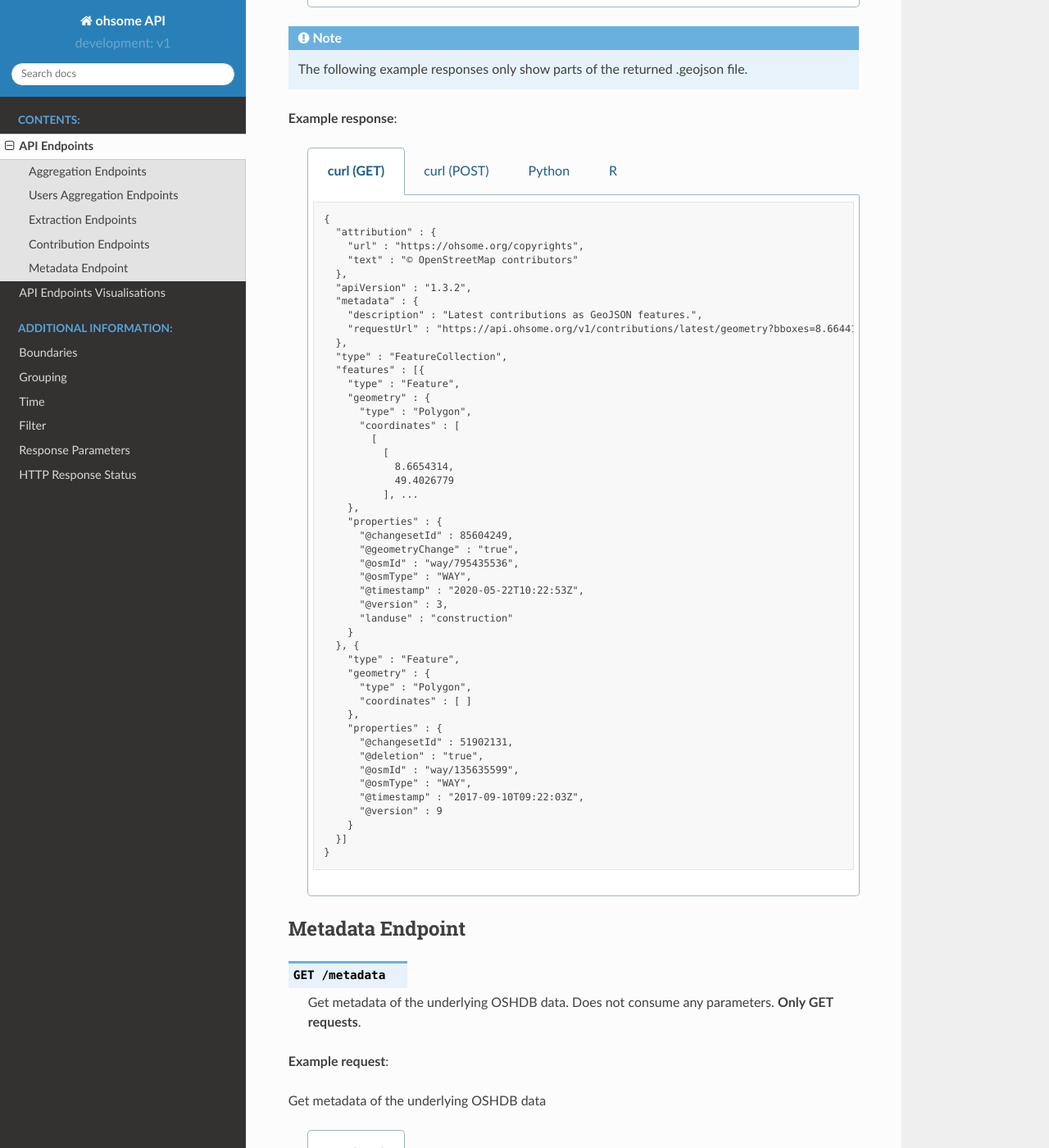
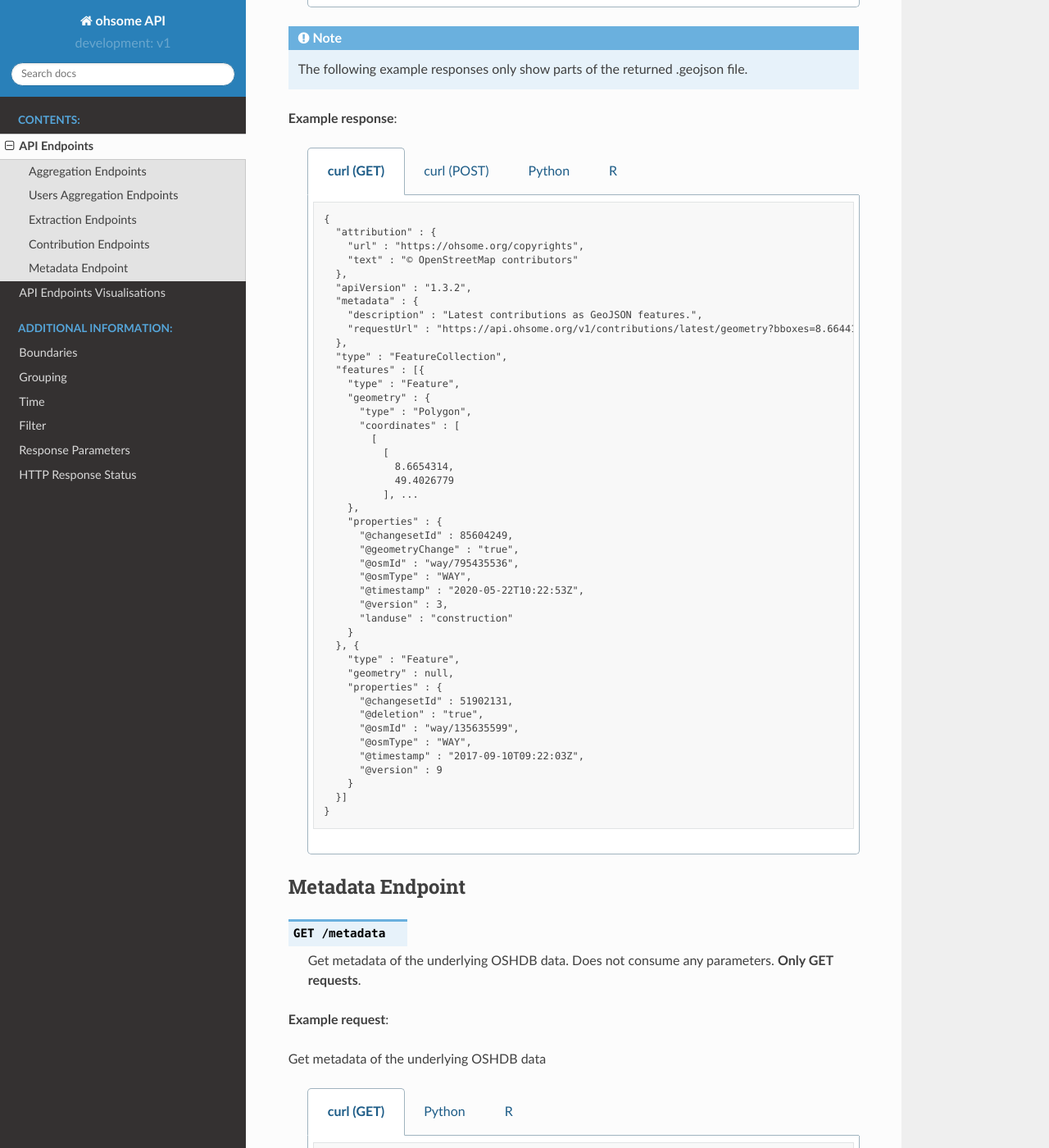
Before and after one commit to GIScience/ohsome-api, a Sphinx documentation site: the page built from docs/endpoints.rst, in a window 1280 px wide and 1400 px high, scrolled down 12729 px. Shown: the whole window at 82% size. Built offline with Sphinx 7.4.7 and the Read the Docs theme 2.0.0, drawn with Linux system fonts in a browser that asks for light colours.

Commit message:
update examples in docs

```diff
--- a/docs/endpoints.rst
+++ b/docs/endpoints.rst
@@ -1708,10 +1708,7 @@
           }
         }, {
           "type" : "Feature",
-          "geometry" : {
-            "type" : "Polygon",
-            "coordinates" : [ ]
-          },
+          "geometry" : null,
           "properties" : {
             "@changesetId" : 51902131,
             "@deletion" : "true",
@@ -1759,10 +1756,7 @@
           }
         }, {
           "type" : "Feature",
-          "geometry" : {
-            "type" : "Polygon",
-            "coordinates" : [ ]
-          },
+          "geometry" : null,
           "properties" : {
             "@changesetId" : 51902131,
             "@deletion" : "true",
@@ -1810,10 +1804,7 @@
           }
         }, {
           "type" : "Feature",
-          "geometry" : {
-            "type" : "Polygon",
-            "coordinates" : [ ]
-          },
+          "geometry" : null,
           "properties" : {
             "@changesetId" : 51902131,
             "@deletion" : "true",
@@ -1861,10 +1852,7 @@
           }
         }, {
           "type" : "Feature",
-          "geometry" : {
-            "type" : "Polygon",
-            "coordinates" : [ ]
-          },
+          "geometry" : null,
           "properties" : {
             "@changesetId" : 51902131,
             "@deletion" : "true",
```
